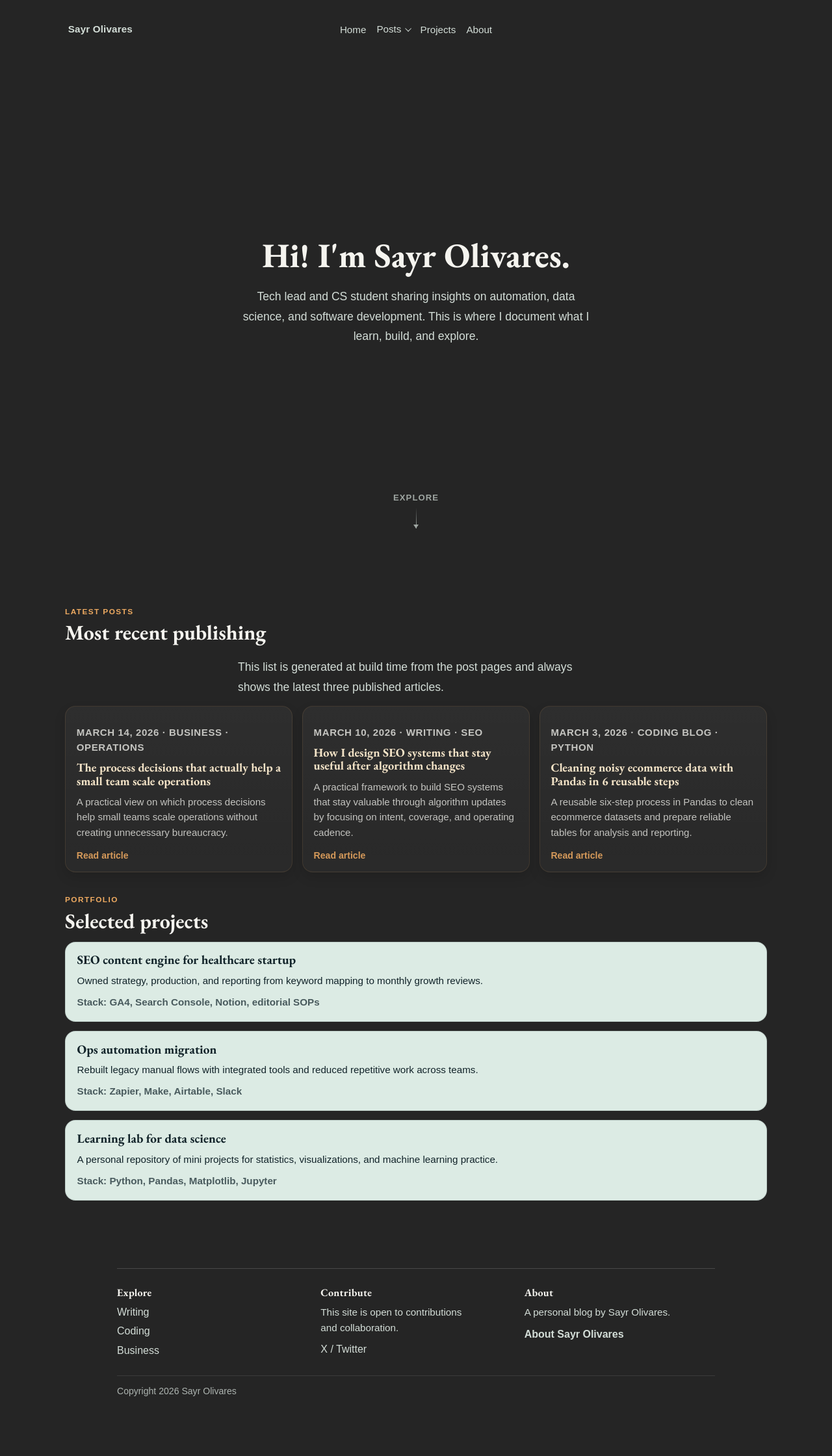
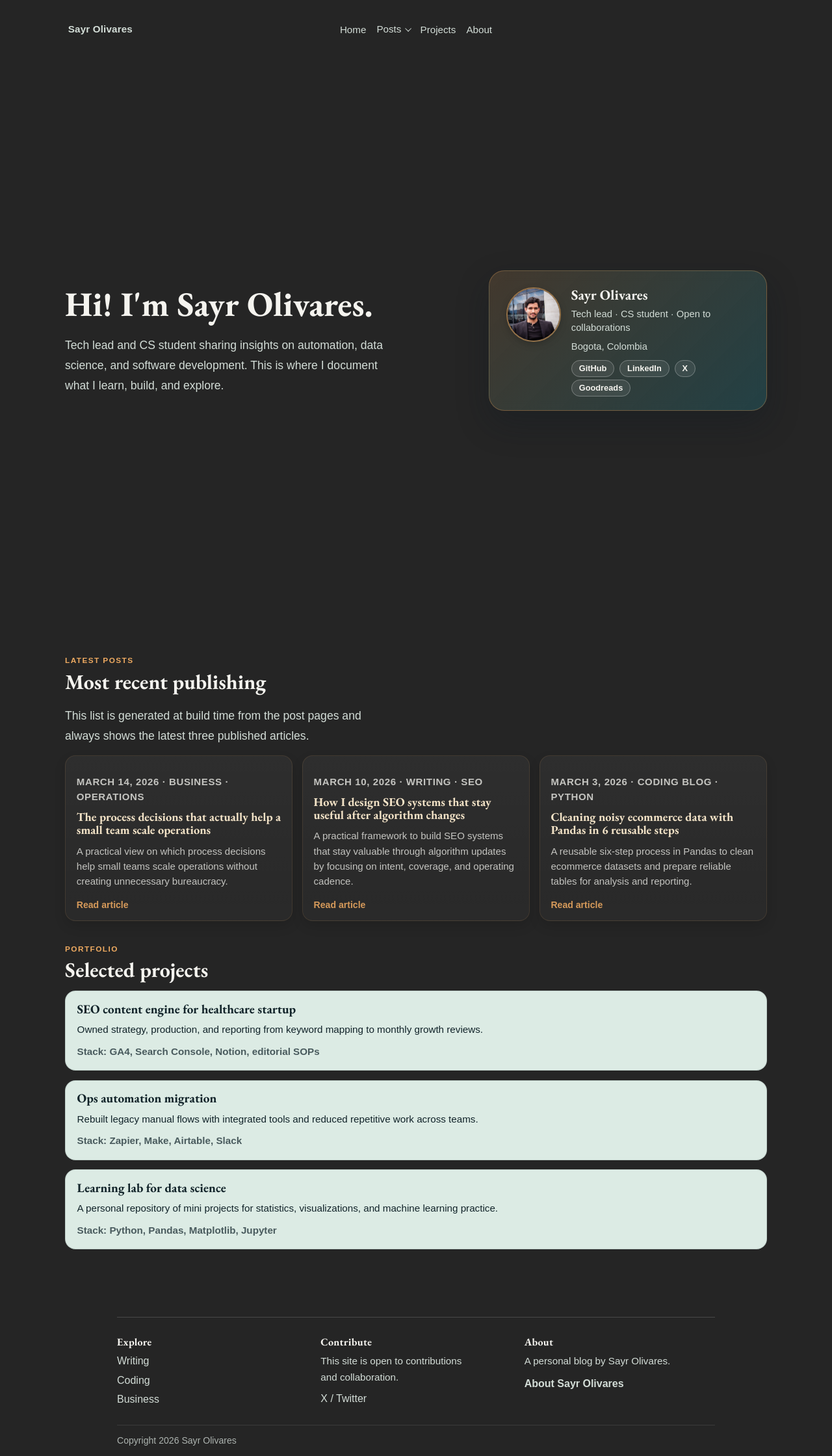
Before and after one commit to sayrolivares/sayrolivares.github.io, a Jekyll site: the page built from index.html, in a window 1280 px wide. Shown: the whole page at 65% size. Built offline with Jekyll 4.4.1, drawn with Linux system fonts in a browser that asks for light colours; some web fonts are replaced; before the commit the page ends 2164 px from its top, so only the background shows below that.

Commit message:
Revert "moved hero section to the center and deleted profile chip"
This reverts commit 87b4ce3b4cda6b01aa2fa7c82b3b3358f5cee3e6.

```diff
--- a/css/style.css
+++ b/css/style.css
@@ -225,19 +225,13 @@ body {
    main reading hierarchy before content cards begin.
    ========================================================================== */
 .hero {
-    display: flex;
-    flex-direction: column;
+    display: grid;
+    grid-template-columns: 1.45fr 1fr;
+    gap: 2rem;
     align-items: center;
-    justify-content: center;
     min-height: 100vh;
-    margin-top: -2cm;
+    margin-top: 0;
     padding: 2rem 0;
-    text-align: center;
-    position: relative;
-}
-
-.hero-content {
-    max-width: 720px;
 }
 
 /* Category archive pages use a simpler intro spacing than the homepage hero. */
@@ -276,65 +270,16 @@ h3 {
 /* The homepage hero uses a larger clamp than archive page headings. */
 h1 {
     font-size: clamp(2rem, 5vw, 3.3rem);
-    max-width: 100%;
+    max-width: 19ch;
 }
 
 /* Common supporting paragraph style for hero and archive intros. */
 .hero-copy {
-    margin: 1.2rem auto 0;
-    max-width: 56ch;
+    margin: 1.2rem 0 0;
+    max-width: 50ch;
     color: var(--muted-ink);
     line-height: 1.75;
     font-size: 1.1rem;
-}
-
-/* Scroll indicator */
-.scroll-indicator {
-    position: absolute;
-    bottom: calc(3rem + 1cm);
-    left: 50%;
-    transform: translateX(-50%);
-    display: flex;
-    flex-direction: column;
-    align-items: center;
-    gap: 0.5rem;
-    text-decoration: none;
-    color: var(--muted-ink);
-    transition: all 300ms ease;
-    opacity: 0.7;
-}
-
-.scroll-indicator:hover {
-    opacity: 1;
-    color: var(--accent);
-    transform: translateX(-50%) translateY(4px);
-}
-
-.scroll-text {
-    font-size: 0.82rem;
-    font-weight: 600;
-    letter-spacing: 0.08em;
-    text-transform: uppercase;
-}
-
-.scroll-arrow {
-    width: 1px;
-    height: 32px;
-    background: linear-gradient(to bottom, transparent, currentColor);
-    position: relative;
-}
-
-.scroll-arrow::after {
-    content: "";
-    position: absolute;
-    bottom: 0;
-    left: 50%;
-    transform: translateX(-50%);
-    width: 0;
-    height: 0;
-    border-left: 4px solid transparent;
-    border-right: 4px solid transparent;
-    border-top: 6px solid currentColor;
 }
 
 /* ==========================================================================
@@ -906,6 +851,11 @@ button:focus-visible {
    spacing rhythm and interaction affordances.
    ========================================================================== */
 @media (max-width: 980px) {
+    /* Stack the homepage hero once the side-by-side layout gets cramped. */
+    .hero {
+        grid-template-columns: 1fr;
+    }
+
     /* Article/category cards move from three columns to two. */
     .card-grid {
         grid-template-columns: repeat(2, minmax(0, 1fr));
@@ -963,13 +913,14 @@ button:focus-visible {
         grid-template-columns: 1fr;
     }
 
-    /* Adjust scroll indicator for mobile */
-    .scroll-indicator {
-        bottom: 2rem;
+    /* Tighten the homepage profile card image/text layout. */
+    .profile-chip {
+        grid-template-columns: 72px 1fr;
     }
 
-    .hero-content {
-        padding: 0 1rem;
+    .profile-chip img {
+        width: 72px;
+        height: 72px;
     }
 
     /* Related content becomes single column to avoid narrow cards. */
--- a/index.html
+++ b/index.html
@@ -10,7 +10,7 @@ nav_label: Main navigation
 ---
 {% assign post_pages = site.pages | where: "layout", "post" | sort: "date" | reverse %}
 <section class="hero" id="about">
-    <div class="hero-content">
+    <div>
         <h1>Hi! I'm Sayr Olivares.</h1>
         <p class="hero-copy">
             Tech lead and CS student sharing insights on automation, data science, and software development.
@@ -18,10 +18,20 @@ nav_label: Main navigation
         </p>
     </div>
 
-    <a href="#posts" class="scroll-indicator" aria-label="Scroll to content">
-        <span class="scroll-text">Explore</span>
-        <span class="scroll-arrow"></span>
-    </a>
+    <aside class="profile-chip">
+        <img src="{{ '/assets/images/picture.jpg' | relative_url }}" alt="Portrait of Sayr Olivares">
+        <div>
+            <h2>Sayr Olivares</h2>
+            <p>Tech lead · CS student · Open to collaborations</p>
+            <p>Bogota, Colombia</p>
+            <ul class="profile-links" aria-label="Connect links">
+                <li><a href="https://github.com/sayrolivares" target="_blank" rel="noopener">GitHub</a></li>
+                <li><a href="https://www.linkedin.com/in/sayrolivares" target="_blank" rel="noopener">LinkedIn</a></li>
+                <li><a href="https://x.com/sayrolivares" target="_blank" rel="noopener">X</a></li>
+                <li><a href="https://www.goodreads.com/user/show/124600732-sayr-olivares" target="_blank" rel="noopener">Goodreads</a></li>
+            </ul>
+        </div>
+    </aside>
 </section>
 
 <section class="content-section" id="posts" aria-labelledby="posts-title">
```
